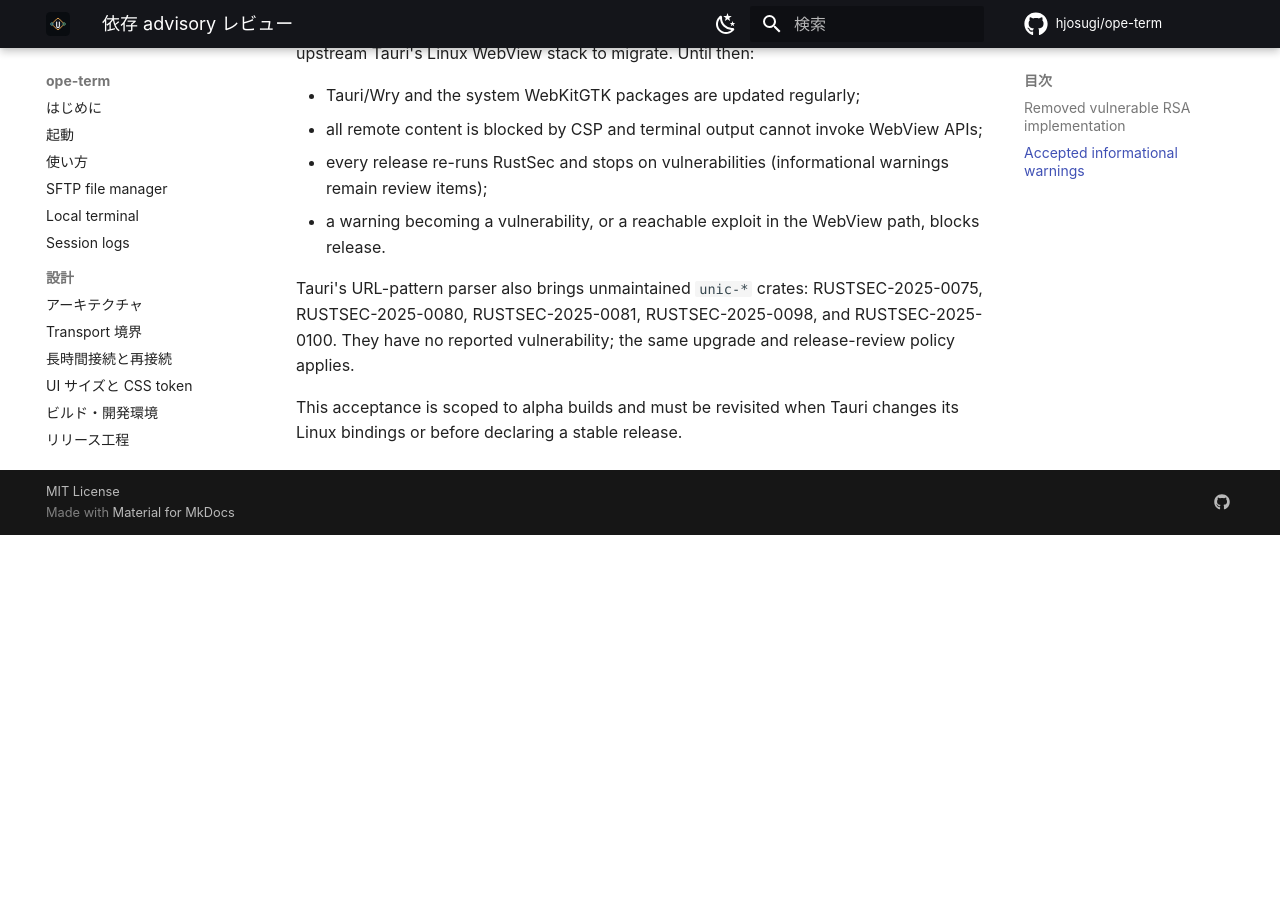
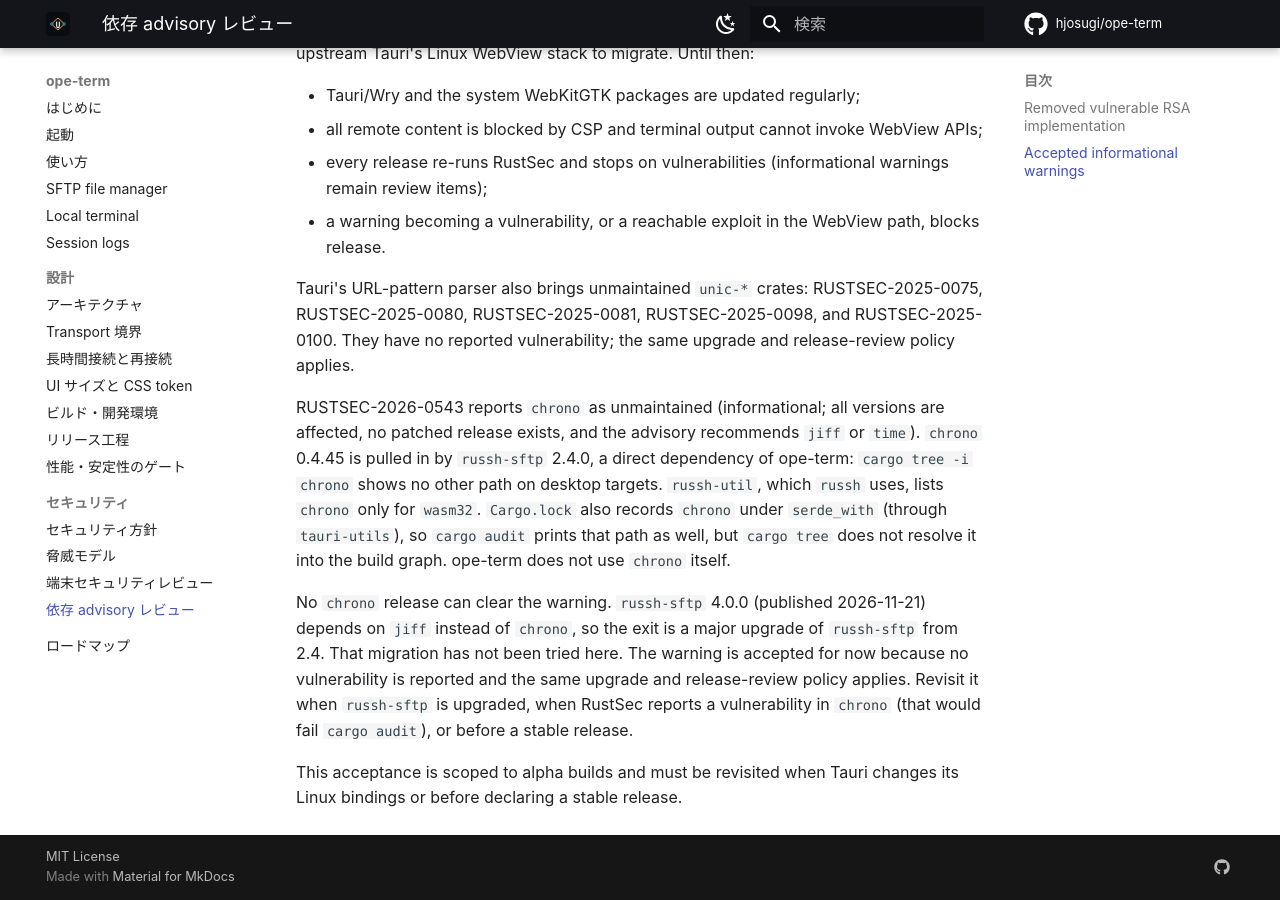
Before and after one commit to hjosugi/ope-term, an MkDocs documentation site: the page built from docs/SECURITY_ADVISORIES.md, in a window 1280 px wide and 900 px high, scrolled down 1632 px. Built offline with MkDocs 1.6.1 and Material for MkDocs 9.7.7, drawn with Linux system fonts in a browser that asks for light colours; comment, search, counter and statistics services are not loaded; before the commit the page ends 2167 px from its top, so only the background shows below that.

Commit message:
docs(security): record the chrono unmaintained advisory (#103)
Records how chrono (RUSTSEC-2026-0543) is reached, why it is accepted for the alpha builds, and what would trigger a revisit.

```diff
--- a/docs/SECURITY_ADVISORIES.md
+++ b/docs/SECURITY_ADVISORIES.md
@@ -85,5 +85,22 @@ RUSTSEC-2025-0075, RUSTSEC-2025-0080, RUSTSEC-2025-0081,
 RUSTSEC-2025-0098, and RUSTSEC-2025-0100. They have no reported vulnerability;
 the same upgrade and release-review policy applies.
 
+RUSTSEC-2026-0543 reports `chrono` as unmaintained (informational; all
+versions are affected, no patched release exists, and the advisory recommends
+`jiff` or `time`). `chrono` 0.4.45 is pulled in by `russh-sftp` 2.4.0, a direct
+dependency of ope-term: `cargo tree -i chrono` shows no other path on desktop
+targets. `russh-util`, which `russh` uses, lists `chrono` only for `wasm32`.
+`Cargo.lock` also records `chrono` under `serde_with` (through `tauri-utils`),
+so `cargo audit` prints that path as well, but `cargo tree` does not resolve it
+into the build graph. ope-term does not use `chrono` itself.
+
+No `chrono` release can clear the warning. `russh-sftp` 4.0.0 (published
+2026-11-21) depends on `jiff` instead of `chrono`, so the exit is a major
+upgrade of `russh-sftp` from 2.4. That migration has not been tried here. The
+warning is accepted for now because no vulnerability is reported and the same
+upgrade and release-review policy applies. Revisit it when `russh-sftp` is
+upgraded, when RustSec reports a vulnerability in `chrono` (that would fail
+`cargo audit`), or before a stable release.
+
 This acceptance is scoped to alpha builds and must be revisited when Tauri
 changes its Linux bindings or before declaring a stable release.
```
